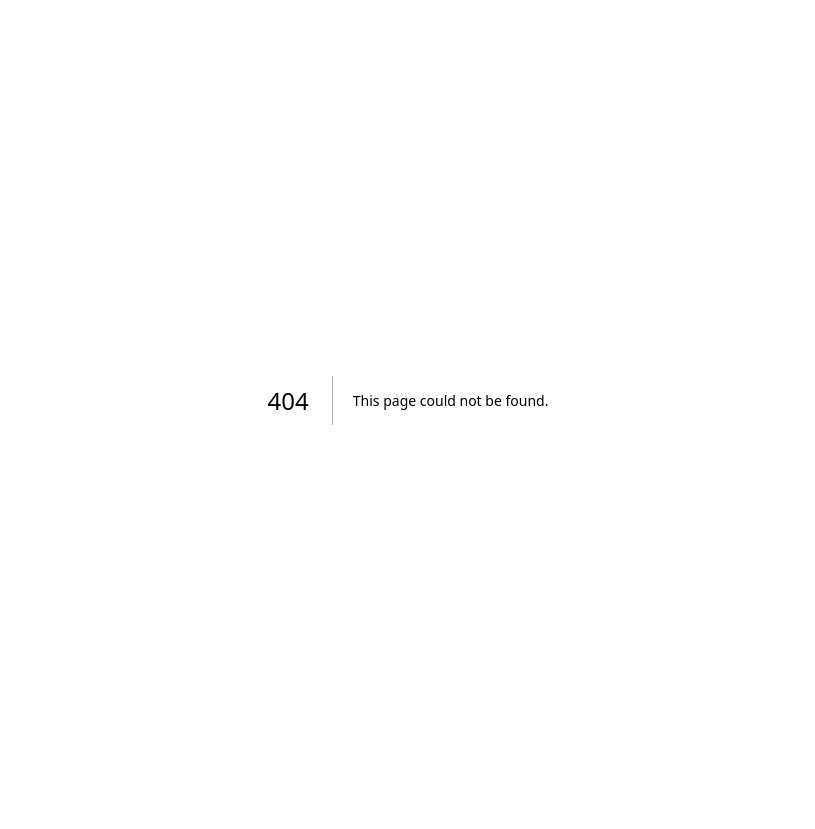
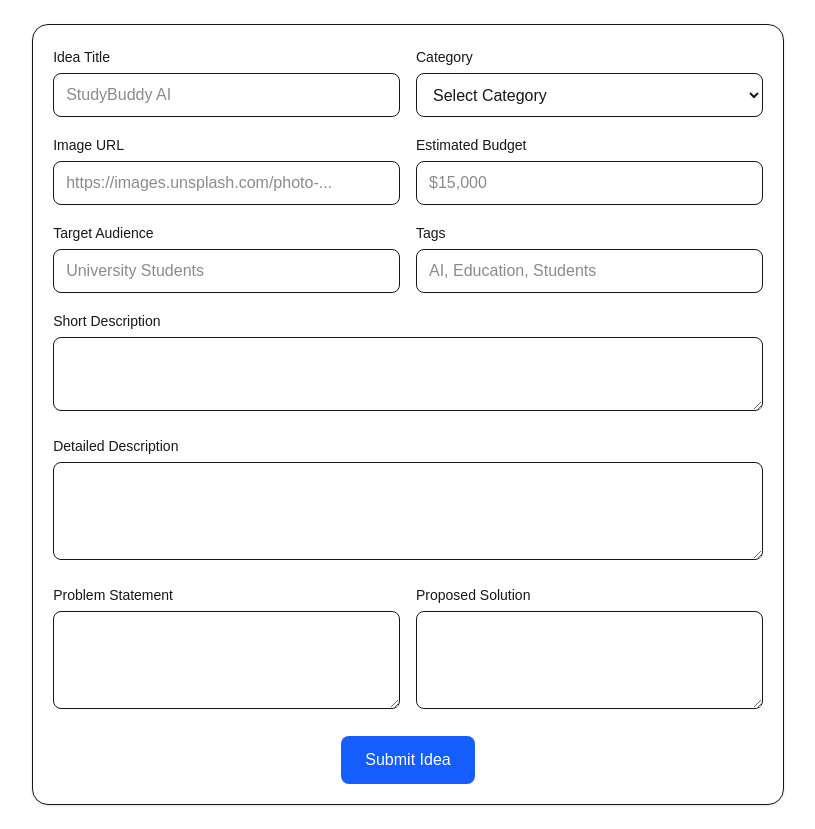
Before and after one commit to Hey-Ismail/ideavault-client, a Next.js app: page /Add-Idea in a window 1280 px wide. Before the commit this address had no page. Shown: the whole page, without its empty margins (232-1047 px from the left). Before the commit the page ends 800 px from the top, so only its background shows below. Built offline with nearby package versions, Linux system fonts and the light colour scheme.

Commit message:
created : now user can insert their idea

```diff
--- /dev/null
+++ b/src/app/Add-Idea/page.jsx
@@ -0,0 +1,171 @@
+"use client"
+import PrivateRoute from "@/components/PrivateRoute";
+
+export default function AddIdeaPage() {
+
+  const handleSubmitForm = (event) => {
+
+    event.preventDefault();
+
+  }
+
+  return (
+    <div className="max-w-4xl mx-auto px-4 py-6">
+      <form onSubmit={handleSubmitForm} className="bg-white rounded-2xl shadow border p-5">
+
+        <div className="grid grid-cols-1 md:grid-cols-2 gap-4">
+
+          <div>
+            <label className="text-sm font-medium">
+              Idea Title
+            </label>
+
+            <input
+              name="title"
+              type="text"
+              placeholder="StudyBuddy AI"
+              className="w-full mt-1 h-11 rounded-lg border px-3"
+            />
+          </div>
+
+          <div>
+            <label className="text-sm font-medium">
+              Category
+            </label>
+
+            <select
+              name="category"
+              className="w-full mt-1 h-11 rounded-lg border px-3"
+            >
+              <option value="">Select Category</option>
+              <option value="AI">AI</option>
+              <option value="Tech">Tech</option>
+              <option value="Health">Health</option>
+              <option value="Education">Education</option>
+              <option value="Finance">Finance</option>
+              <option value="Travel">Travel</option>
+            </select>
+          </div>
+
+          <div>
+            <label className="text-sm font-medium">
+              Image URL
+            </label>
+
+            <input
+              name="imageURL"
+              type="url"
+              placeholder="https://images.unsplash.com/photo-..."
+              className="w-full mt-1 h-11 rounded-lg border px-3"
+            />
+          </div>
+
+          <div>
+            <label className="text-sm font-medium">
+              Estimated Budget
+            </label>
+
+            <input
+              name="estimatedBudget"
+              type="text"
+              placeholder="$15,000"
+              className="w-full mt-1 h-11 rounded-lg border px-3"
+            />
+          </div>
+
+          <div>
+            <label className="text-sm font-medium">
+              Target Audience
+            </label>
+
+            <input
+              name="targetAudience"
+              type="text"
+              placeholder="University Students"
+              className="w-full mt-1 h-11 rounded-lg border px-3"
+            />
+          </div>
+
+          <div>
+            <label className="text-sm font-medium">
+              Tags
+            </label>
+
+            <input
+              name="tags"
+              type="text"
+              placeholder="AI, Education, Students"
+              className="w-full mt-1 h-11 rounded-lg border px-3"
+            />
+          </div>
+
+        </div>
+
+        <div className="mt-4">
+          <label className="text-sm font-medium">
+            Short Description
+          </label>
+
+          <textarea
+            name="shortDescription"
+            rows={2}
+            // placeholder="AI-powered study assistant for university students."
+            className="w-full mt-1 rounded-lg border p-3"
+          />
+        </div>
+
+        <div className="mt-4">
+          <label className="text-sm font-medium">
+            Detailed Description
+          </label>
+
+          <textarea
+            name="detailedDescription"
+            rows={3}
+            // placeholder="StudyBuddy AI helps students generate notes, quizzes, and personalized study plans based on course materials."
+            className="w-full mt-1 rounded-lg border p-3"
+          />
+        </div>
+
+        <div className="grid grid-cols-1 md:grid-cols-2 gap-4 mt-4">
+
+          <div>
+            <label className="text-sm font-medium">
+              Problem Statement
+            </label>
+
+            <textarea
+              name="problemStatement"
+              rows={3}
+              // placeholder="e.g : Students struggle to organize study materials efficiently."
+              className="w-full mt-1 rounded-lg border p-3"
+            />
+          </div>
+
+          <div>
+            <label className="text-sm font-medium">
+              Proposed Solution
+            </label>
+
+            <textarea
+              name="proposedSolution"
+              rows={3}
+              // placeholder="Provide AI-generated summaries, quizzes, and personalized study schedules."
+              className="w-full mt-1 rounded-lg border p-3"
+            />
+          </div>
+
+        </div>
+
+        <div className="flex justify-center">
+          <button
+            type="submit"
+            className="mt-5 w-full md:w-auto px-6 py-3 bg-blue-600 text-white rounded-lg hover:bg-blue-700 "
+          >
+            Submit Idea
+          </button>
+        </div>
+      </form>
+    </div>
+  );
+}
```
